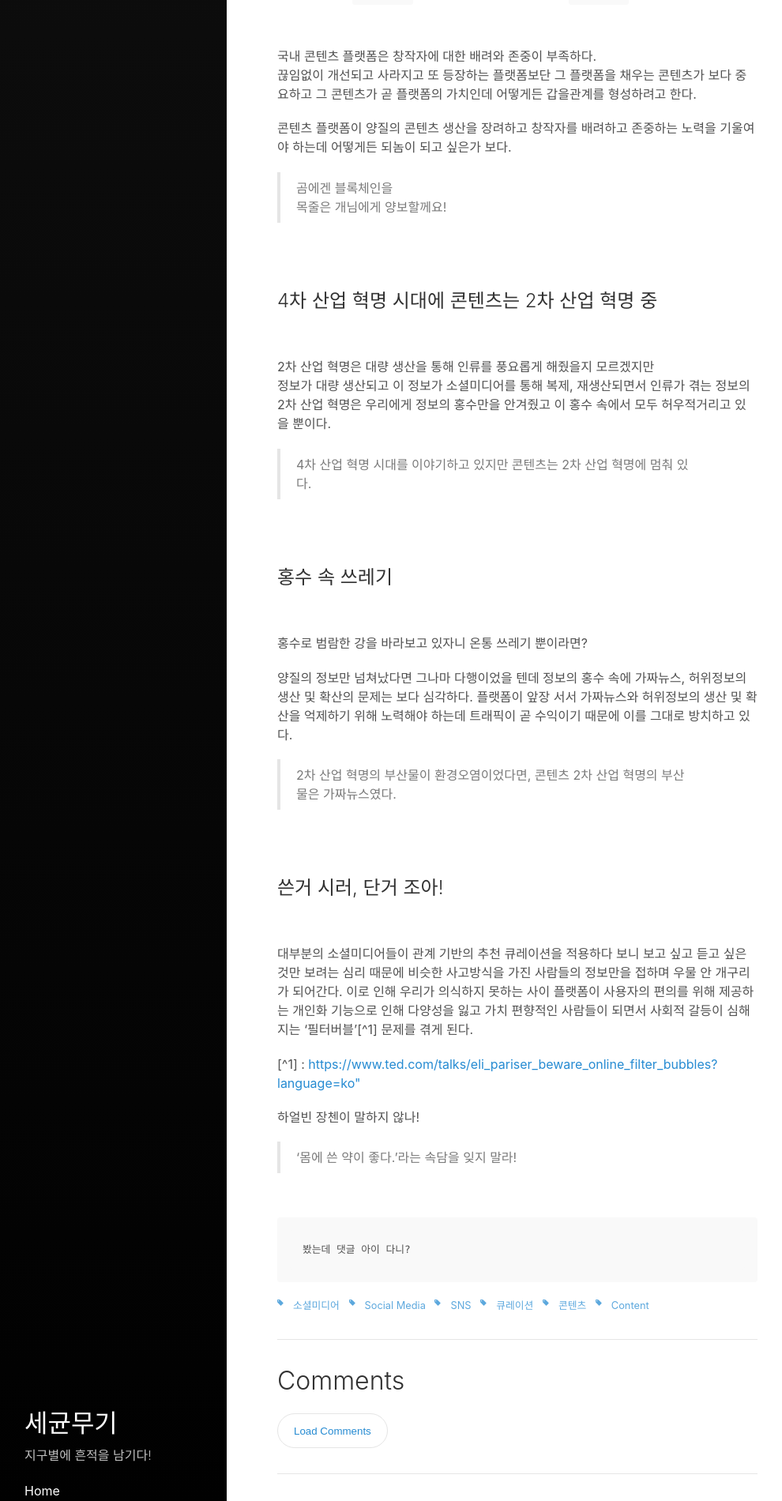
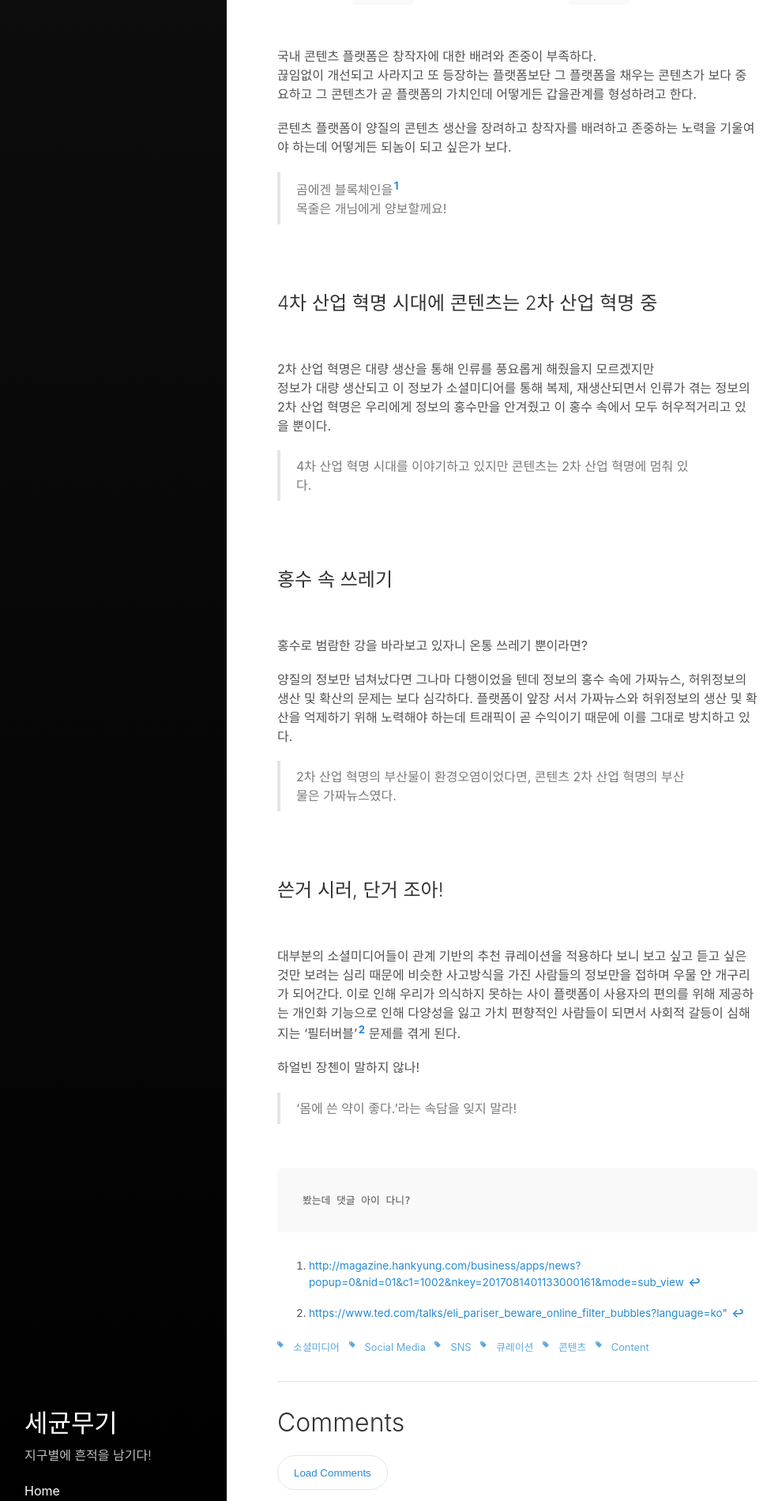
Before and after one commit to germweapon/germweapon.github.io, a Jekyll site: the page built from _posts/2017-06-01-콘텐츠와-콘텐츠-플랫폼에-대한-단상.md, in a window 1280 px wide. Shown: the part 946-2846 px from the top of the page at 79% size, without its empty margins (1-991 px from the left). Built offline with Jekyll 4.4.1, drawn with Linux system fonts in a browser that asks for light colours.

Commit message:
some fix

```diff
--- a/_posts/2017-06-01-콘텐츠와-콘텐츠-플랫폼에-대한-단상.md
+++ b/_posts/2017-06-01-콘텐츠와-콘텐츠-플랫폼에-대한-단상.md
@@ -76,9 +77,9 @@ last_modified_at: 2017-11-04T12:00:00-05:00
 <br/>
 <br/>
 대부분의 소셜미디어들이 관계 기반의 추천 큐레이션을 적용하다 보니 보고 싶고 듣고 싶은 것만 보려는 심리 때문에 비슷한 사고방식을 가진 사람들의 정보만을 접하며 우물 안 개구리가 되어간다.
-이로 인해 우리가 의식하지 못하는 사이 플랫폼이 사용자의 편의를 위해 제공하는 개인화 기능으로 인해 다양성을 잃고 가치 편향적인 사람들이 되면서 사회적 갈등이 심해지는 '필터버블'[^1] 문제를 겪게 된다.
+이로 인해 우리가 의식하지 못하는 사이 플랫폼이 사용자의 편의를 위해 제공하는 개인화 기능으로 인해 다양성을 잃고 가치 편향적인 사람들이 되면서 사회적 갈등이 심해지는 '필터버블'[^2] 문제를 겪게 된다.
 
-[^1] : <https://www.ted.com/talks/eli_pariser_beware_online_filter_bubbles?language=ko">
+[^2]: <https://www.ted.com/talks/eli_pariser_beware_online_filter_bubbles?language=ko">
 
 하얼빈 장첸이 말하지 않나!
 
```
Also changed, not shown: other parts of _posts/2017-06-01-콘텐츠와-콘텐츠-플랫폼에-대한-단상.md (+2 -1 lines).
